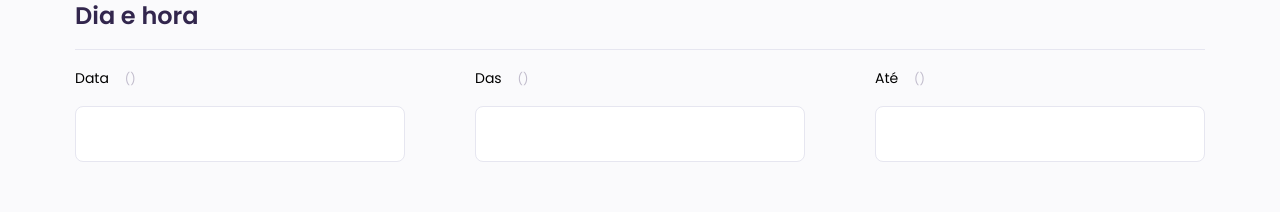
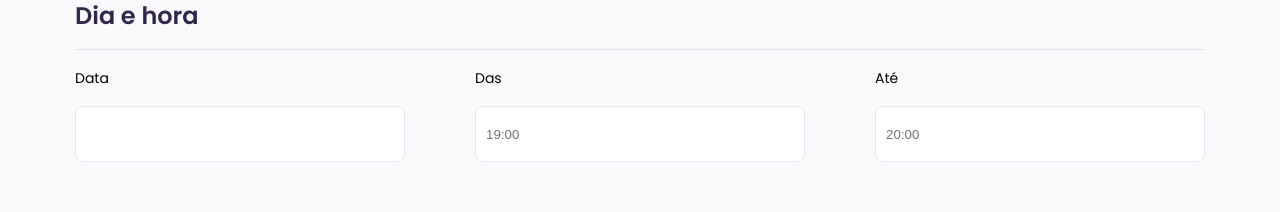
Before and after one commit to zLucasBiasi/next-form, a Next.js app: page / in a window 1280 px wide. Shown: the part 1302-1514 px from the top of the page. Built offline with nearby package versions, Linux system fonts and the light colour scheme.

Commit message:
refactor: add more props in input

```diff
--- a/src/components/Input/Input.tsx
+++ b/src/components/Input/Input.tsx
@@ -3,14 +3,14 @@ import { InputProps } from "./types";
 
 import * as S from "./styles";
 
-export const Input = ({ label, type, rule }: InputProps) => {
+export const Input = ({ label, type, rule, ...props }: InputProps) => {
   return (
     <Container>
       <S.Label htmlFor={label}>
         <div>
-          {label} <S.Rule>({rule})</S.Rule>
+          {label} {rule && <S.Rule>({rule})</S.Rule>}
         </div>
-        <S.Input type={type} id={label} />
+        <S.Input type={type} id={label} {...props} />
       </S.Label>
     </Container>
   );
```
